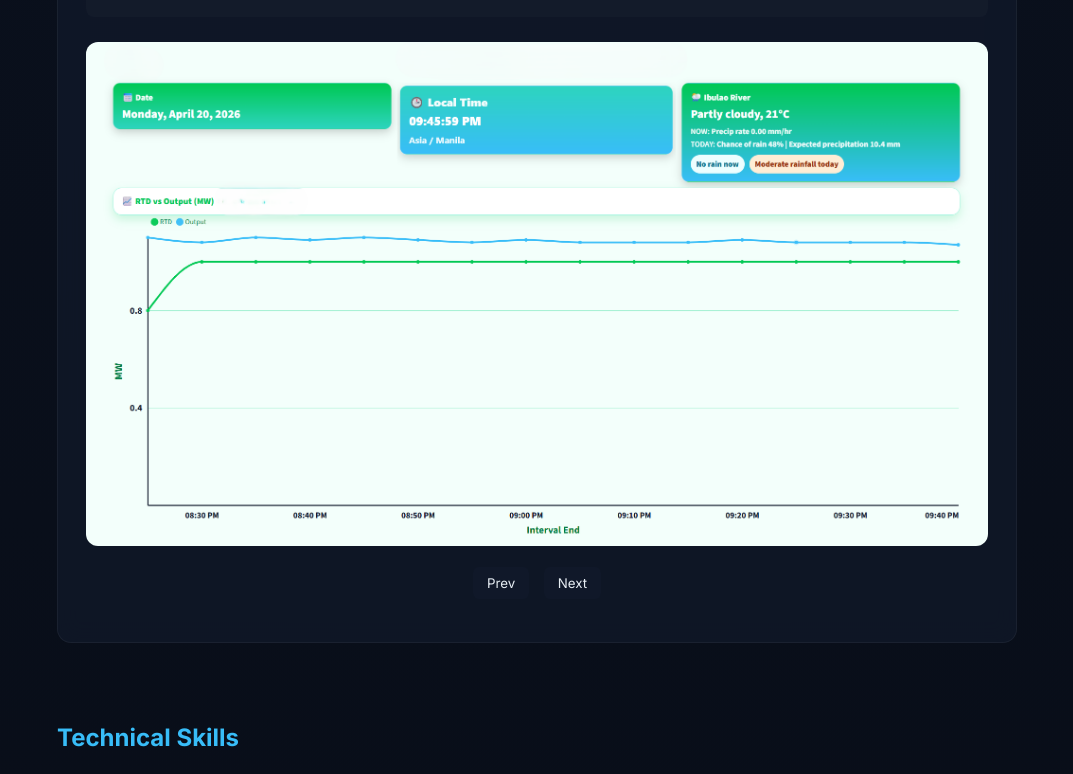
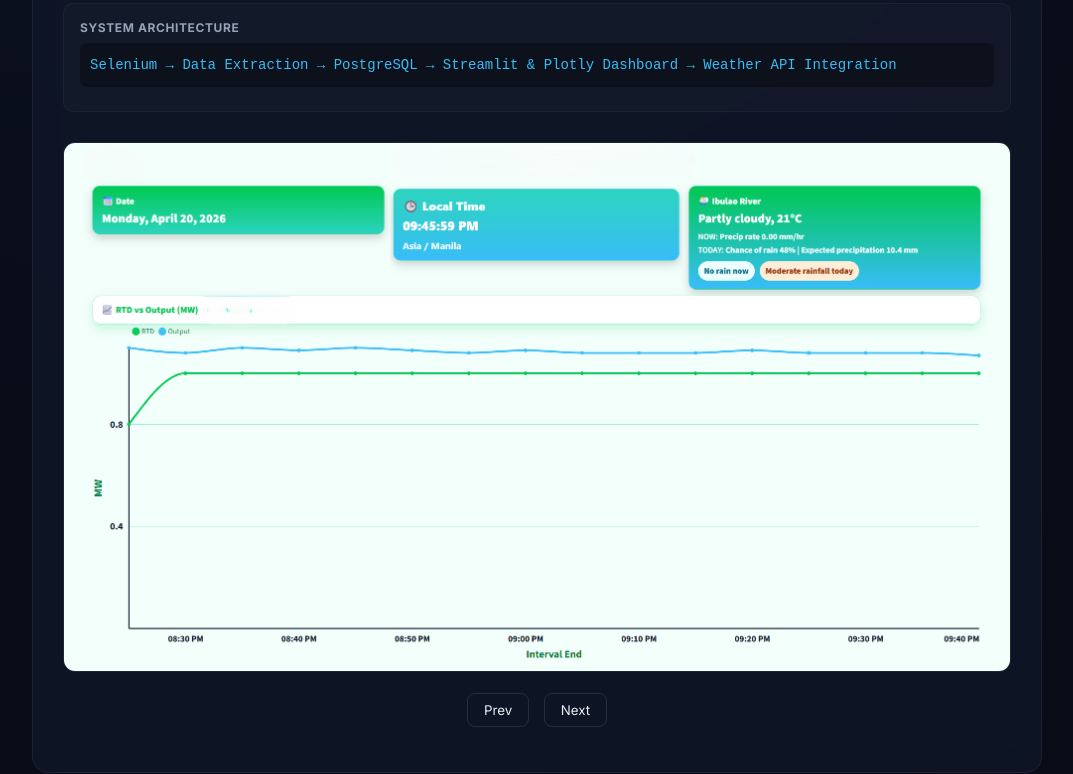
Before and after one commit to RhysXD123/Portfolio, a plain HTML site: page index.html in a window 1280 px wide. Shown: the part 1000-1774 px from the top of the page, without its empty margins (103-1176 px from the left). Drawn offline with Linux system fonts and the light colour scheme.

Commit message:
Update index.html

```diff
--- a/index.html
+++ b/index.html
@@ -9,9 +9,10 @@
 
 <style>
 :root {
-    --bg: #070b14;
-    --card: rgba(18,26,43,0.7);
+    --bg: #05080f;
+    --card: rgba(18,26,43,0.65);
     --accent: #38bdf8;
+    --accent-soft: rgba(56,189,248,0.12);
     --text: #e6edf3;
     --muted: #94a3b8;
 }
@@ -24,128 +25,140 @@
 }
 
 body {
-    background: radial-gradient(circle at top, #0b1220, #070b14);
+    background: radial-gradient(circle at 20% 0%, #0b1220, #05080f);
     color: var(--text);
 }
 
 .container {
-    max-width: 1000px;
+    max-width: 1050px;
     margin: auto;
-    padding: 50px 20px;
+    padding: 60px 20px;
 }
 
 /* HERO */
 .hero {
     text-align: center;
-    margin-bottom: 90px;
+    margin-bottom: 110px;
 }
 
 .hero h1 {
-    font-size: 38px;
+    font-size: 42px;
     color: var(--accent);
+    letter-spacing: -0.5px;
 }
 
 .hero p {
     color: var(--muted);
     margin-top: 12px;
+    font-size: 15px;
 }
 
 .tag {
     margin-top: 18px;
     display: inline-block;
-    padding: 6px 14px;
-    background: rgba(30,41,59,0.7);
-    border-radius: 20px;
+    padding: 6px 16px;
+    background: rgba(30,41,59,0.6);
+    border-radius: 999px;
+    border: 1px solid rgba(255,255,255,0.08);
 }
 
 /* SECTIONS */
 .section {
-    margin-bottom: 80px;
+    margin-bottom: 90px;
 }
 
 .section h2 {
     color: var(--accent);
-    margin-bottom: 25px;
+    margin-bottom: 30px;
+    font-size: 22px;
 }
 
 /* CARDS */
 .card, .exp-card {
     background: var(--card);
-    padding: 28px;
-    border-radius: 14px;
-    border: 1px solid rgba(255,255,255,0.05);
-    backdrop-filter: blur(12px);
-    transition: 0.3s;
+    padding: 30px;
+    border-radius: 16px;
+    border: 1px solid rgba(255,255,255,0.06);
+    backdrop-filter: blur(14px);
+    transition: 0.35s ease;
+    position: relative;
 }
 
 .card:hover, .exp-card:hover {
     transform: translateY(-6px);
-    border-color: rgba(56,189,248,0.3);
+    border-color: rgba(56,189,248,0.35);
 }
 
-/* EXPERIENCE */
-.exp-card {
-    margin-bottom: 25px;
-}
-
+/* HEADER */
 .exp-header {
     display: flex;
     justify-content: space-between;
-    margin-bottom: 10px;
+    align-items: flex-start;
+    margin-bottom: 12px;
 }
 
 .exp-header span {
     color: var(--muted);
-    font-size: 13px;
+    font-size: 12px;
 }
 
 .exp-focus {
     color: var(--accent);
-    margin: 10px 0 15px 0;
+    margin: 10px 0 18px 0;
     font-size: 13px;
 }
 
-/* NEW SPACING + STRUCTURE */
+/* BLOCKS */
 .exp-block {
     margin-top: 18px;
-    padding: 12px 14px;
-    border-radius: 8px;
+    padding: 16px;
+    border-radius: 10px;
     background: rgba(255,255,255,0.02);
+    border: 1px solid rgba(255,255,255,0.04);
+    transition: 0.3s;
+}
+
+.exp-block:hover {
+    border-color: rgba(56,189,248,0.25);
+    background: rgba(56,189,248,0.03);
 }
 
 .exp-block h4 {
-    margin-bottom: 6px;
+    margin-bottom: 8px;
     font-size: 12px;
-    letter-spacing: 0.5px;
+    letter-spacing: 0.6px;
     text-transform: uppercase;
     color: var(--muted);
 }
 
 .exp-block p {
     font-size: 14px;
-    line-height: 1.7;
+    line-height: 1.75;
     margin-bottom: 8px;
 }
 
+/* ARCHITECTURE */
 .architecture {
     font-family: monospace;
+    font-size: 13px;
     color: var(--accent);
-    font-size: 13px;
+    background: rgba(0,0,0,0.3);
+    padding: 10px;
+    border-radius: 6px;
 }
 
 /* METRICS */
 .metrics {
     margin-top: 18px;
-    color: var(--muted);
     display: flex;
     justify-content: space-between;
     font-size: 13px;
+    color: var(--muted);
 }
 
 /* SLIDER */
 .slider {
-    position: relative;
-    margin-top: 25px;
+    margin-top: 30px;
     margin-bottom: 10px;
 }
 
@@ -156,6 +169,7 @@
 .slides img {
     width: 100%;
     border-radius: 12px;
+    border: 1px solid rgba(255,255,255,0.08);
 }
 
 .active {
@@ -168,42 +182,51 @@
 }
 
 .buttons button {
-    background: var(--card);
+    padding: 8px 16px;
+    margin: 5px;
+    border-radius: 8px;
+    border: 1px solid rgba(255,255,255,0.1);
+    background: transparent;
     color: var(--text);
-    border: none;
-    padding: 8px 14px;
-    margin: 5px;
     cursor: pointer;
-    border-radius: 6px;
+    transition: 0.25s;
 }
 
 .buttons button:hover {
     background: var(--accent);
+    color: black;
 }
 
 /* SKILLS */
 .skills {
     display: grid;
-    grid-template-columns: repeat(auto-fit, minmax(110px, 1fr));
+    grid-template-columns: repeat(auto-fit, minmax(120px, 1fr));
     gap: 18px;
 }
 
 .skill {
     background: var(--card);
     padding: 18px;
-    border-radius: 10px;
+    border-radius: 12px;
     text-align: center;
+    border: 1px solid rgba(255,255,255,0.05);
+    transition: 0.3s;
+}
+
+.skill:hover {
+    transform: translateY(-4px);
+    border-color: rgba(56,189,248,0.3);
 }
 
 .skill img {
-    width: 35px;
+    width: 36px;
     margin-bottom: 8px;
 }
 
 /* FOOTER */
 .footer {
     text-align: center;
-    margin-top: 90px;
+    margin-top: 100px;
     color: var(--muted);
     font-size: 13px;
 }
@@ -278,6 +301,7 @@
                 <button onclick="nextSlide()">Next</button>
             </div>
         </div>
+
     </div>
 </div>
 
```
